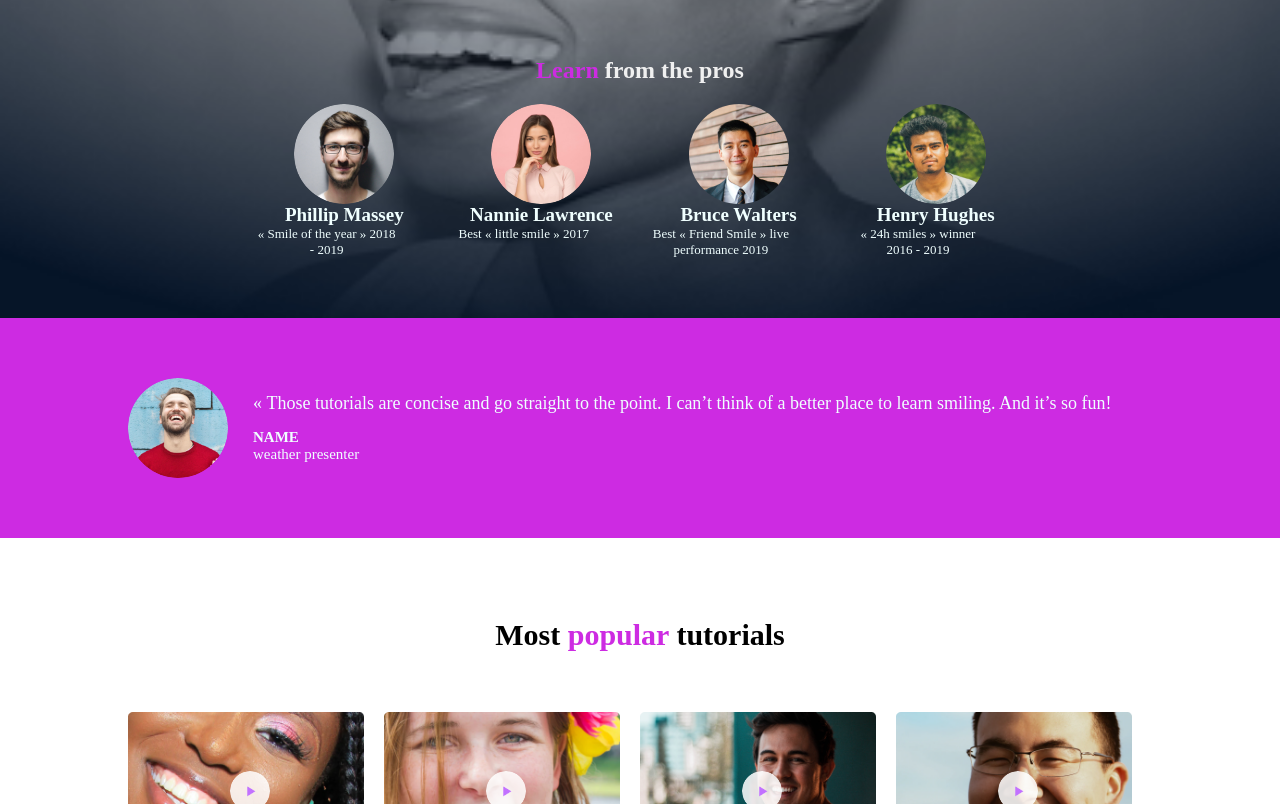
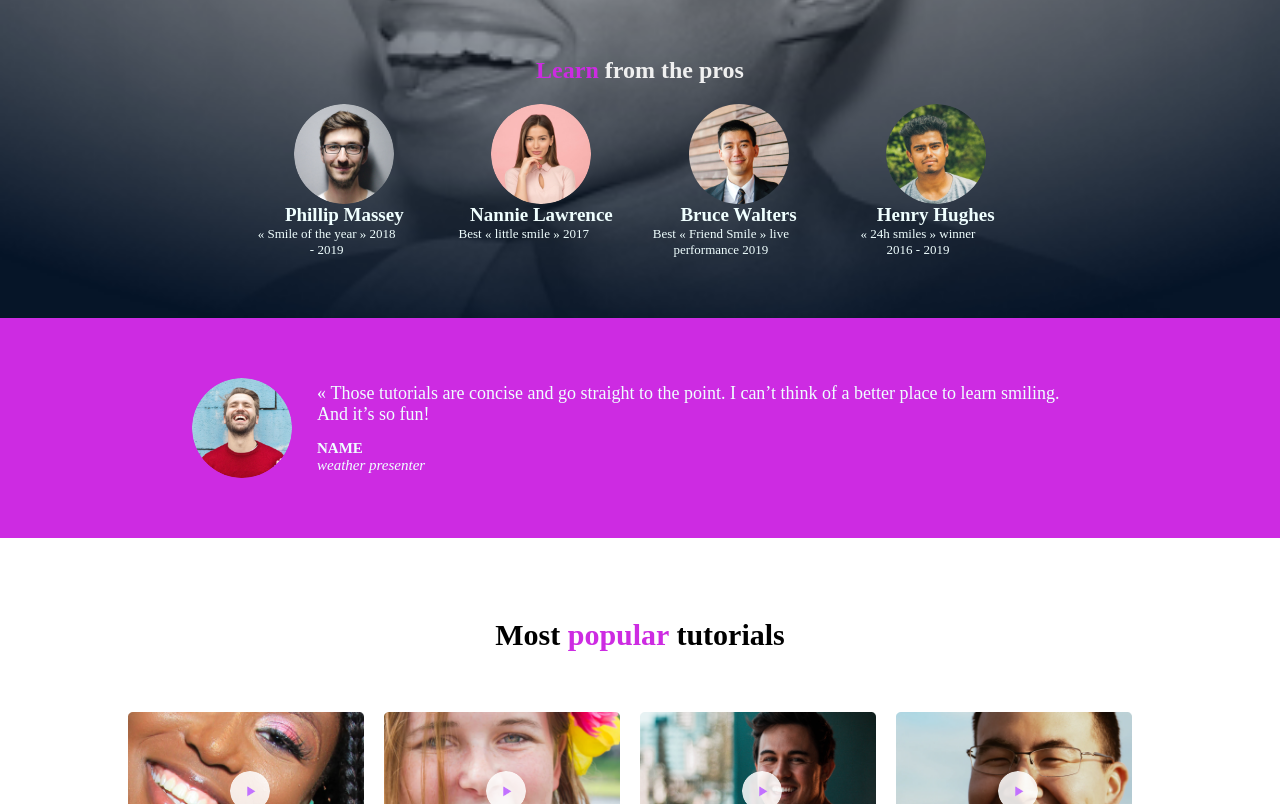
Before and after one commit to kaberege/alx_html_css, a plain HTML site: page css_advanced/index.html in a window 1280 px wide. Shown: the part 296-1100 px from the top of the page. Drawn offline with Linux system fonts and the light colour scheme.

Commit message:
updates on styles

```diff
--- a/css_advanced/index.html
+++ b/css_advanced/index.html
@@ -67,7 +67,7 @@
                 <blockquote>« Those tutorials are concise and go straight to the point. I can’t think of a better place
                     to learn smiling. And it’s so fun!</blockquote>
                 <h3>NAME</h3>
-                <P>weather presenter</P>
+                <P><em>weather presenter</em></P>
             </div>
         </section>
         <section class="sec3">
--- a/css_advanced/styles.css
+++ b/css_advanced/styles.css
@@ -320,8 +320,9 @@ nav>ul>li {
     .sec2 {
         display: flex;
         flex-direction: row;
-        padding: 60px 10% 60px 10%;
+        padding: 60px 15% 60px 15%;
         align-items: center;
+        justify-content: space-between;
         gap: 25px;
     }
 
```
